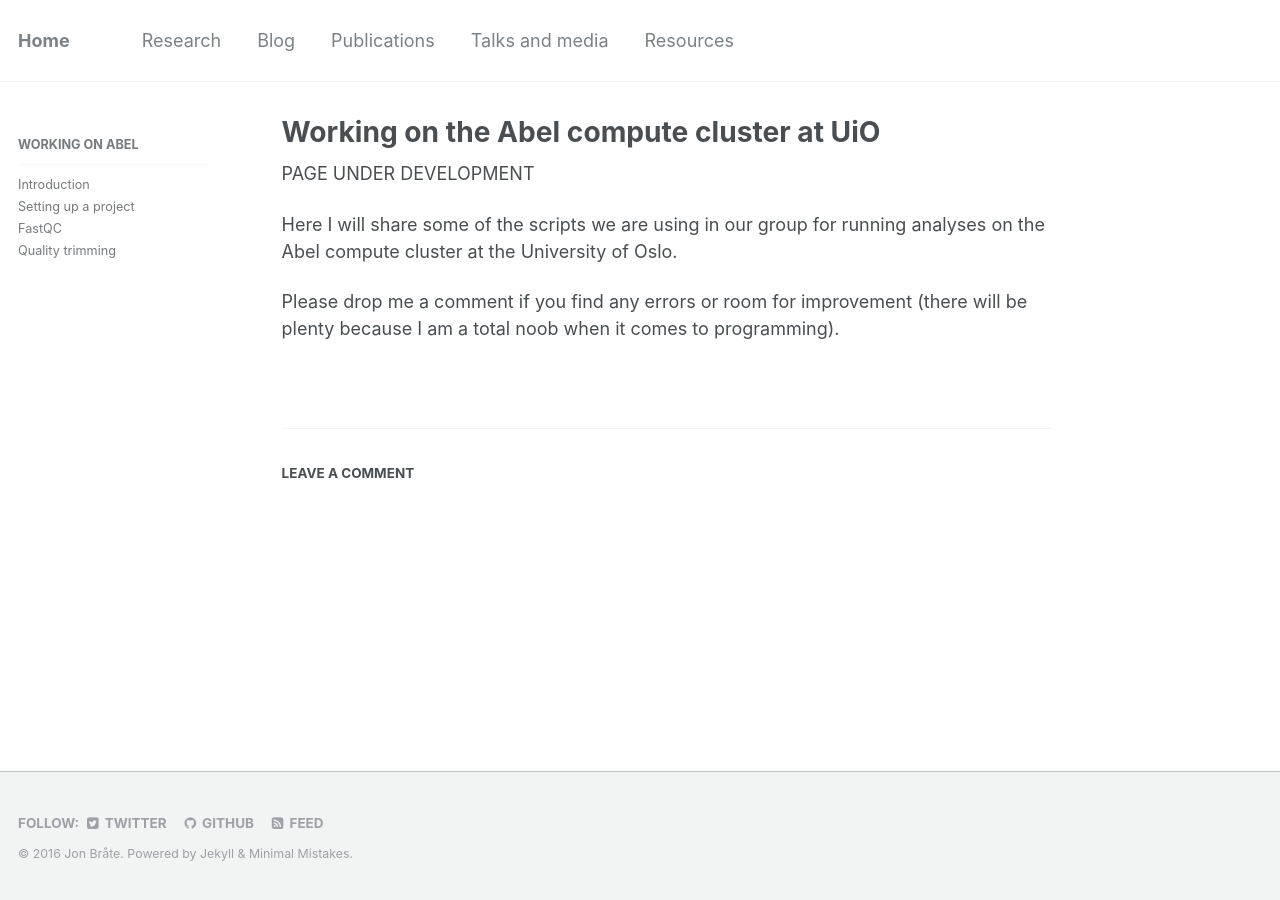
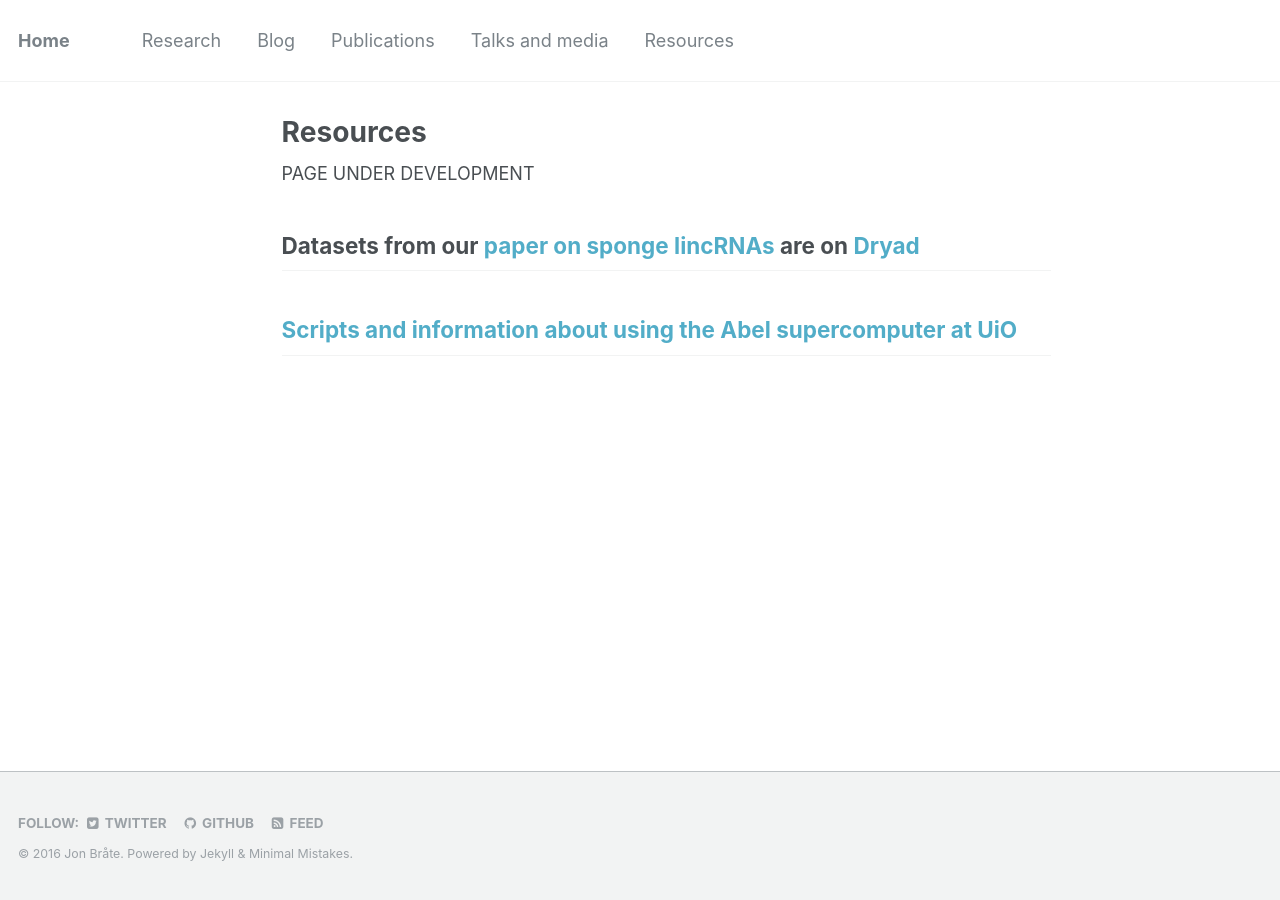
Before and after one commit to pjpaulpj/jonbra.github.io, a Jekyll site: the page built from abel/index.md, in a window 1280 px wide. Built offline with Jekyll 4.4.1, drawn with Linux system fonts in a browser that asks for light colours; comment, search, counter and statistics services are not loaded.

Commit message:
Updated text

```diff
--- a/abel/index.md
+++ b/abel/index.md
@@ -1,16 +1,13 @@
 ---
-title: "Working on the Abel compute cluster at UiO"
+title: "Resources"
 permalink: /abel/
-excerpt: "How to set up a bioinformatics project on Abel at UiO"
-sidebar:
-  nav: "resources"
-comments: true
+excerpt: "Resources"
 ---
 
 {% include base_path %}
 
 PAGE UNDER DEVELOPMENT
 
-Here I will share some of the scripts we are using in our group for running analyses on the Abel compute cluster at the University of Oslo.
+## Datasets from our [paper on sponge lincRNAs](http://rspb.royalsocietypublishing.org/content/282/1821/20151746) are on [Dryad](http://datadryad.org/resource/doi:10.5061/dryad.v83fj)
 
-Please drop me a comment if you find any errors or room for improvement (there will be plenty because I am a total noob when it comes to programming).
+## [Scripts and information about using the Abel supercomputer at UiO](https://jonbra.github.io/resources/intro/)
```
